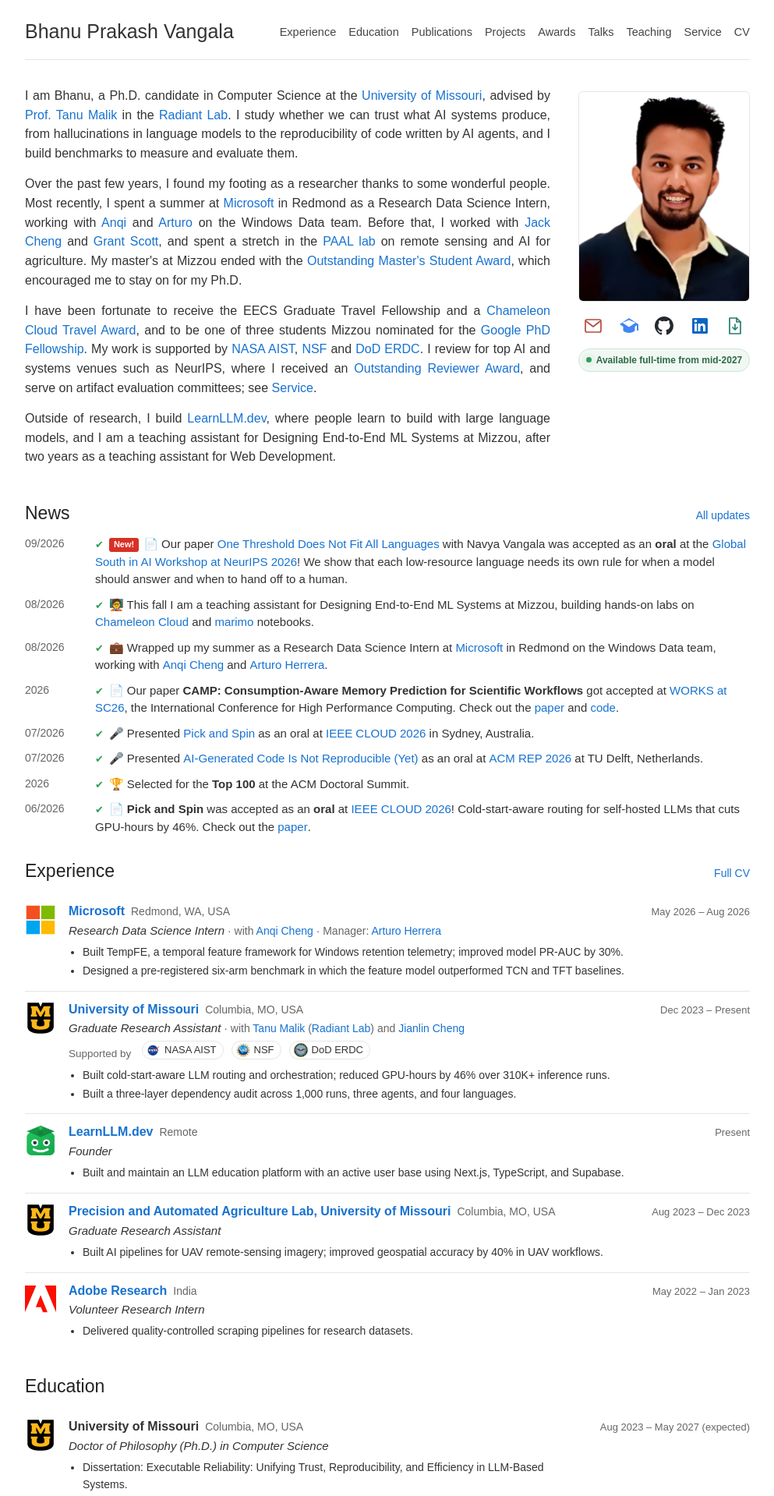
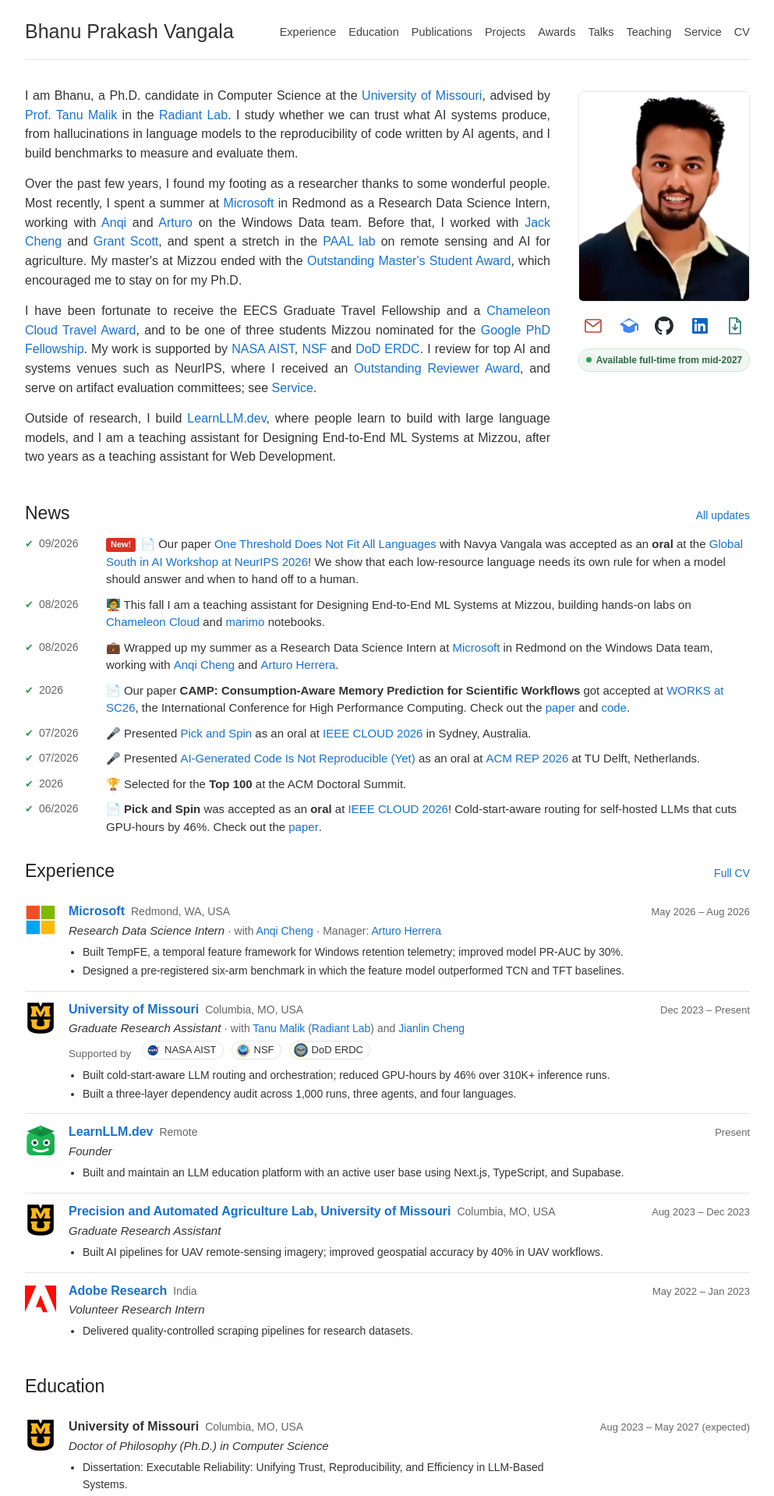
Before and after one commit to bhanuprakashvangala/bhanuprakashvangala.github.io, a Jekyll site: the page built from _pages/about.md, in a window 1280 px wide. Shown: the top 1919 px of the page at 78% size, without its empty margins (143-1136 px from the left). Built offline with Jekyll 4.4.1, drawn with Linux system fonts in a browser that asks for light colours.

Commit message:
Show news tick marks before the date

```diff
--- a/assets/css/portfolio.css
+++ b/assets/css/portfolio.css
@@ -189,8 +189,8 @@
 }
 .news-item {
   display: grid;
-  grid-template-columns: 76px minmax(0, 1fr);
-  gap: 14px;
+  grid-template-columns: 92px minmax(0, 1fr);
+  gap: 12px;
   margin: 0 0 10px;
   font-size: 15px;
   line-height: 1.5;
@@ -456,7 +456,7 @@
     gap: 4px 10px;
   }
   .news-item {
-    grid-template-columns: 66px minmax(0, 1fr);
+    grid-template-columns: 82px minmax(0, 1fr);
     gap: 10px;
   }
   .news-date {
@@ -1158,7 +1158,7 @@
     content: none;
   }
 }
-.news-body::before {
+.news-date::before {
   content: "\2714";
   color: #2f9e5b;
   font-size: 13px;
```
